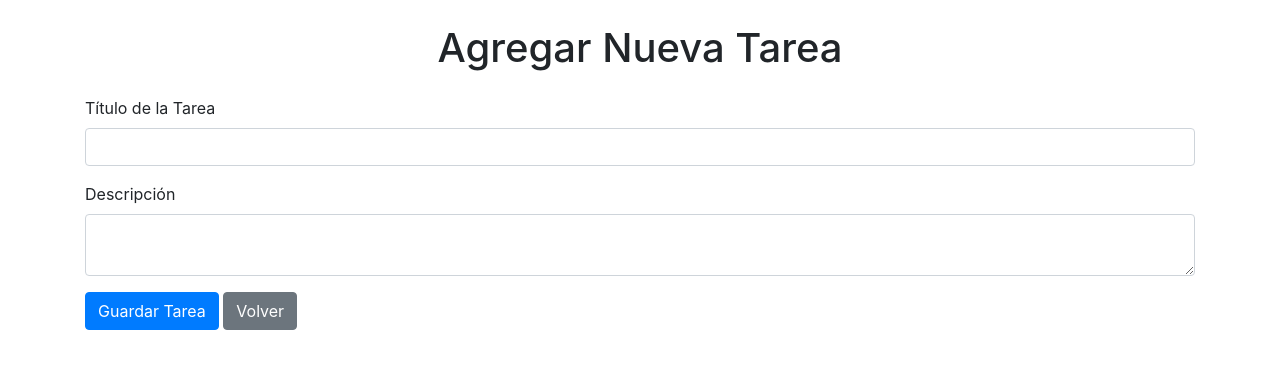
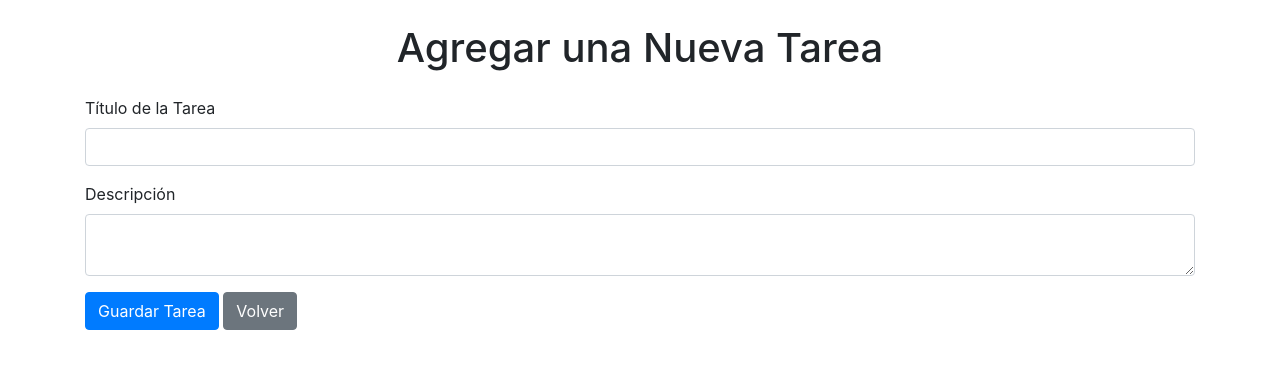
Before and after one commit to Erika707/PRACTICA_PHP, a PHP site: page /nueva_tarea.php in a window 1280 px wide. Shown: the top 369 px of the page. Run offline with PHP 8.4, Linux system fonts and the light colour scheme.

Commit message:
nuevo intento de commit

```diff
--- a/nueva_tarea.php
+++ b/nueva_tarea.php
@@ -26,7 +26,7 @@ if ($_SERVER['REQUEST_METHOD'] == 'POST') {
 </head>
 <body>
     <div class="container">
-        <h1 class="my-4 text-center">Agregar Nueva Tarea</h1>
+        <h1 class="my-4 text-center">Agregar una Nueva Tarea</h1>
         <form method="POST" action="">
             <div class="form-group">
                 <label for="titulo">Título de la Tarea</label>
```
